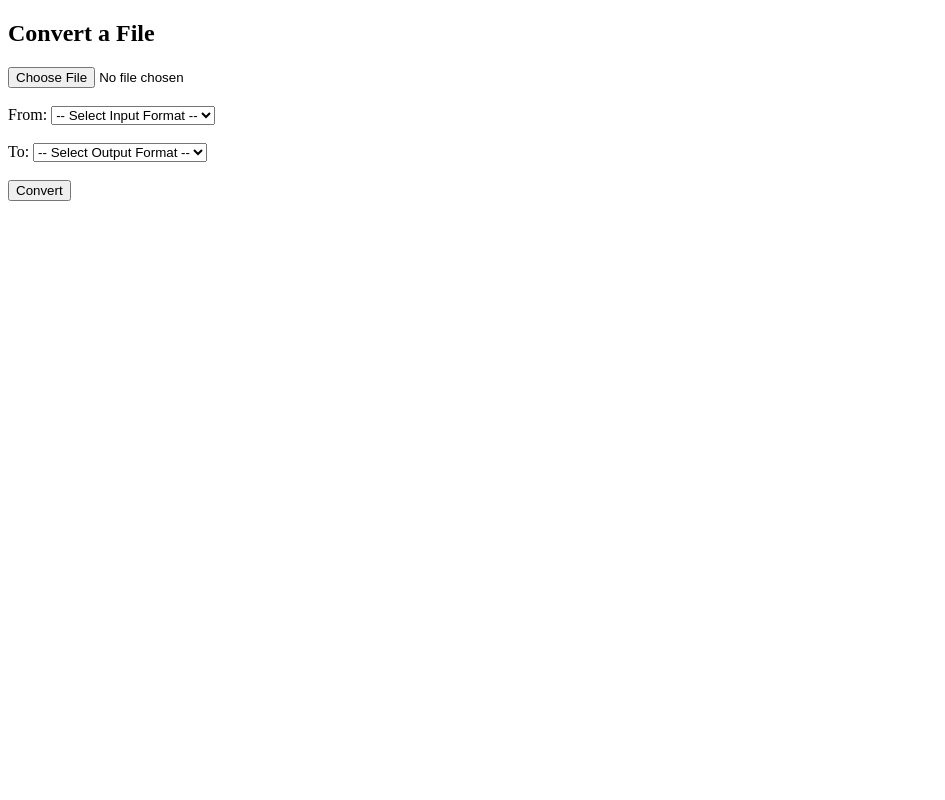
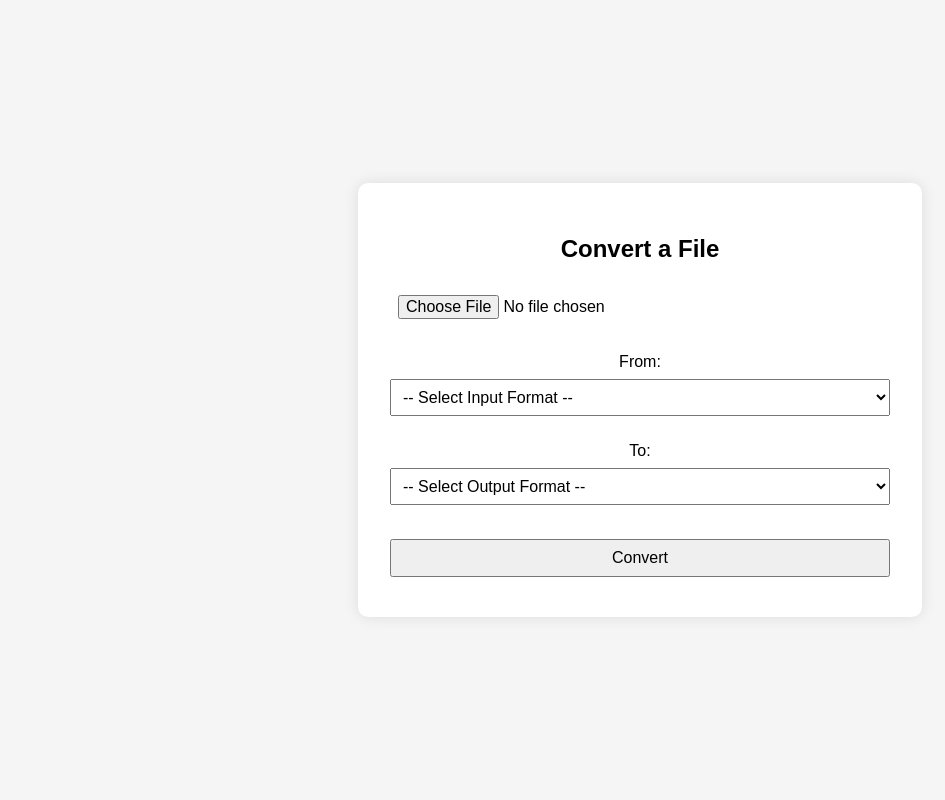
Before and after one commit to arshdippamma/File-Converter-v1, a Flask app: page / in a window 1280 px wide. Shown: the whole page, without its empty margins (0-945 px from the left). Run offline with Flask 3, Linux system fonts and the light colour scheme.

Commit message:
Improved UI.

```diff
--- a/static/style.css
+++ b/static/style.css
@@ -0,0 +1,32 @@
+body {
+    font-family: sans-serif;
+    margin: 0;
+    padding: 0;
+    display: flex;
+    justify-content: center;
+    align-items: center;
+    min-height: 100vh;
+    background-color: #f5f5f5;
+}
+
+.container {
+    background: white;
+    padding: 2rem;
+    border-radius: 10px;
+    box-shadow: 0 0 15px rgba(0,0,0,0.1);
+    width: 90%;
+    max-width: 500px;
+    text-align: center;
+}
+
+h2 {
+    margin-bottom: 1rem;
+}
+
+input, select, button {
+    margin: 0.5rem 0;
+    padding: 0.5rem;
+    width: 100%;
+    font-size: 1rem;
+    box-sizing: border-box;
+}
--- a/templates/index.html
+++ b/templates/index.html
@@ -2,8 +2,10 @@
 <html>
 <head>
     <title>File Converter</title>
+    <link rel="stylesheet" href="{{ url_for('static', filename='style.css') }}">
 </head>
 <body>
+    <div class="container">
         <h2>Convert a File</h2>
         <form action="/convert" method="post" enctype="multipart/form-data">
             <input type="file" name="file" required>
@@ -26,6 +28,7 @@
 
             <button type="submit">Convert</button>
         </form>
+    </div>
 
     <script>
         const formatMap = {
```
Lines whose indentation alone changed are shown as unchanged.
